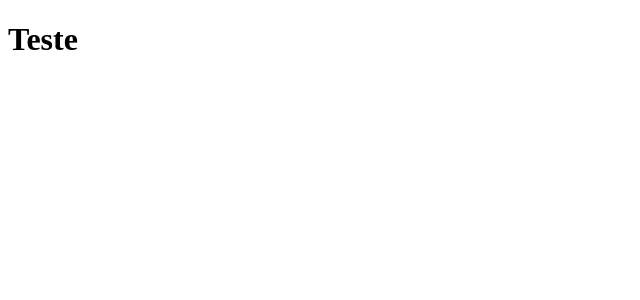
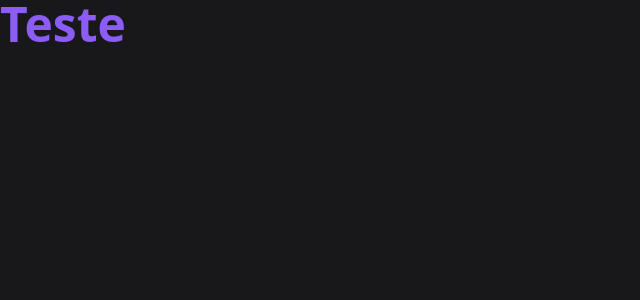
Before and after one commit to Robson-GDS/event-platform, a React (Vite) app: page / in a window 1280 px wide. Shown: the top 300 px of the page, without its empty margins (0-640 px from the left). Built offline with nearby package versions, Linux system fonts and the light colour scheme.

Commit message:
configurando tailwind

```diff
--- a/src/App.tsx
+++ b/src/App.tsx
@@ -1,6 +1,6 @@
 function App() {
   return (
-    <h1>Teste</h1>
+    <h1 className="text-5xl font-bold text-violet-500">Teste</h1>
   )
 }
 
--- a/src/main.tsx
+++ b/src/main.tsx
@@ -1,6 +1,8 @@
 import React from 'react'
 import ReactDOM from 'react-dom/client'
 import App from './App'
+
+import './styles/global.css'
 
 ReactDOM.createRoot(document.getElementById('root')!).render(
   <React.StrictMode>
--- /dev/null
+++ b/src/styles/global.css
@@ -0,0 +1,7 @@
+@tailwind base;
+@tailwind components;
+@tailwind utilities;
+
+body {
+  @apply bg-zinc-900 text-zinc-100;
+}
```
